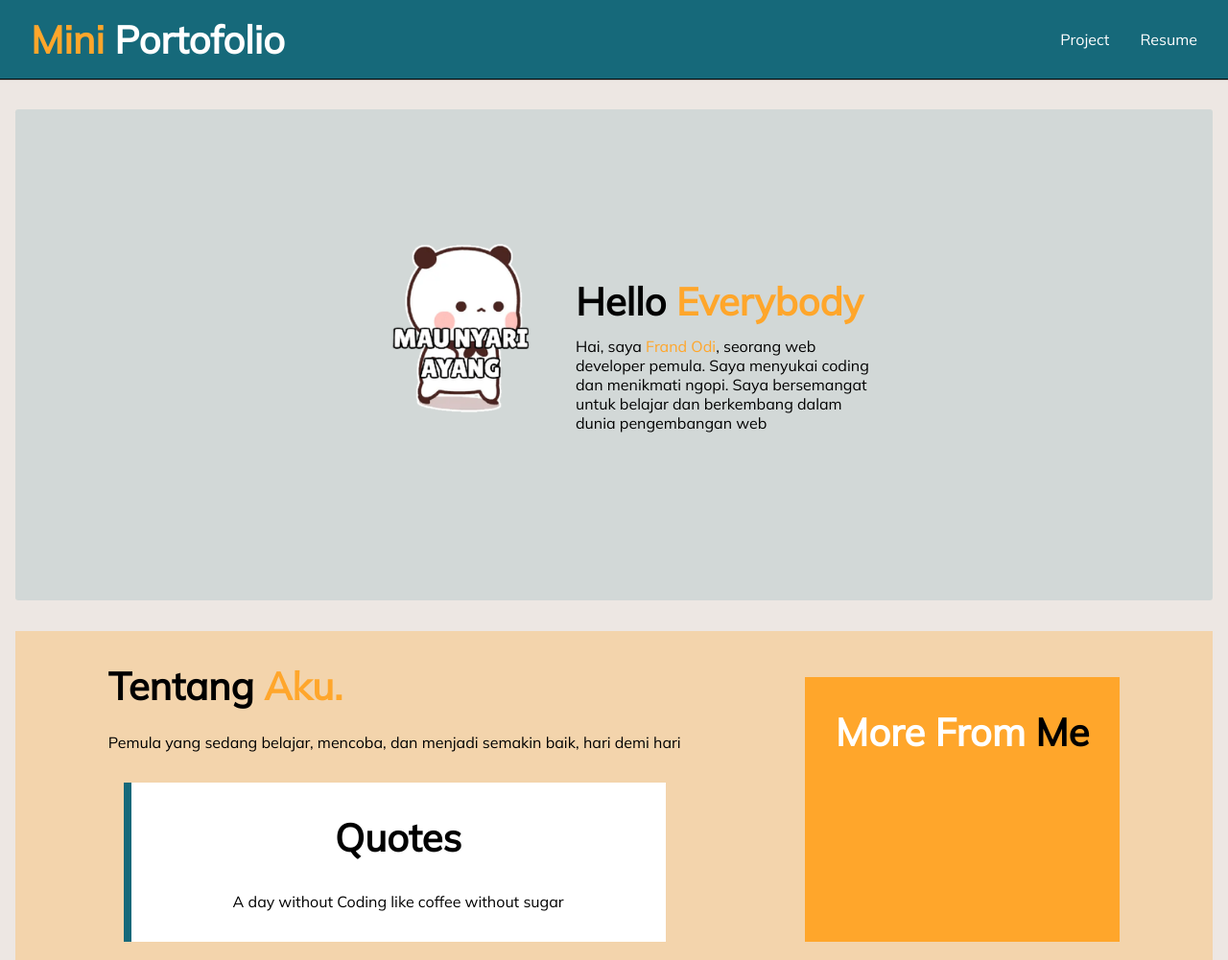
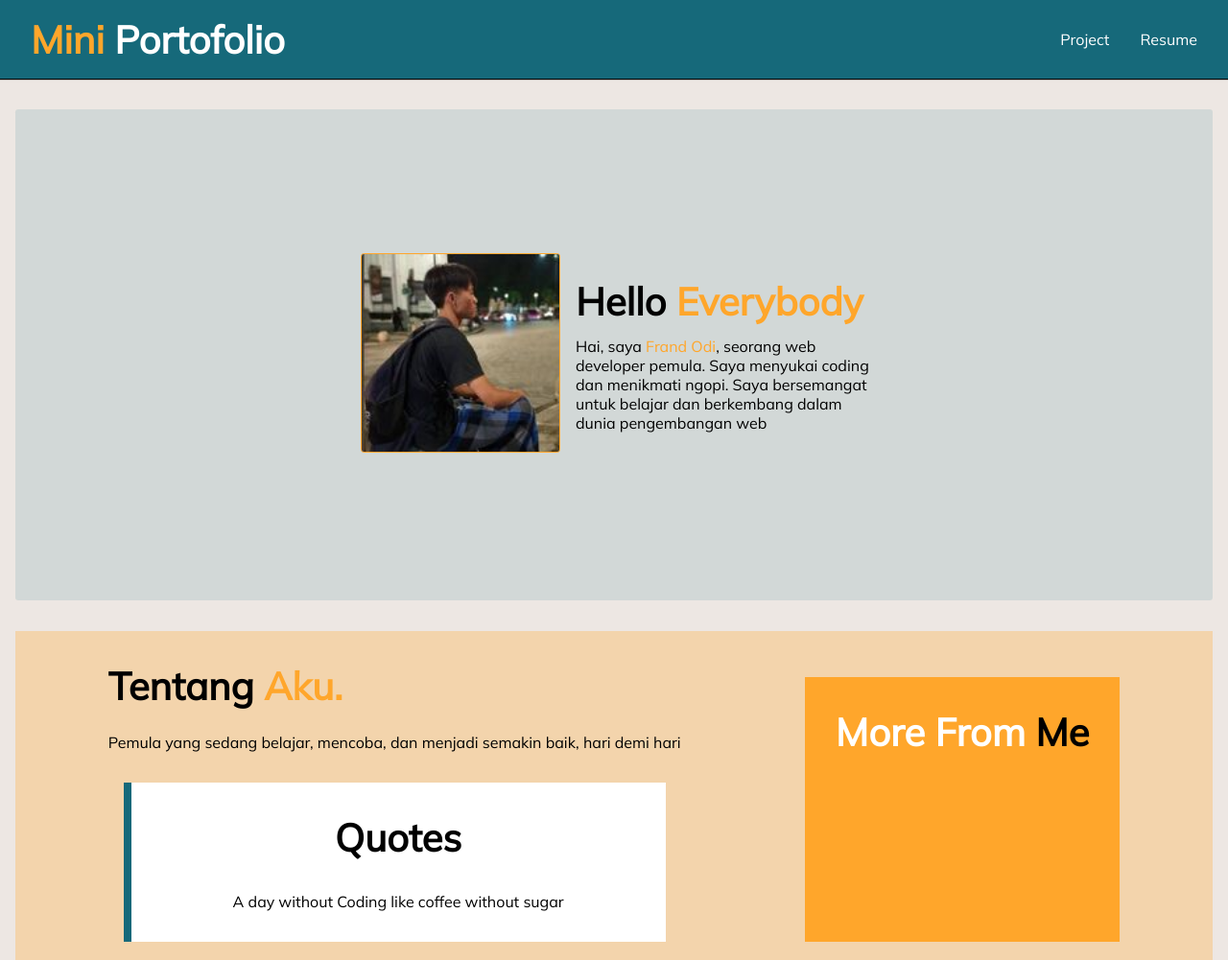
Before and after one commit to frand-kod/Portofolio, a plain HTML site: page public/index.html in a window 1280 px wide. Shown: the top 1001 px of the page at 96% size. Drawn offline with Linux system fonts and the light colour scheme; files that its build step writes are made by us from their sources.

Commit message:
final stage

```diff
--- a/asset/theme/theme-mobile.css
+++ b/asset/theme/theme-mobile.css
@@ -47,9 +47,16 @@ span:hover{
     border-radius: .8vh;
     padding: .2vh 0 .2vh 0 ;
 }
+.image{
 
+    align-items: center;
+    justify-content: center;
+    text-align: center;
+    padding: 1rem;
+}
 img{
-    height: 1.7rem;
+    height: 2rem;
+
 }
 body{
     font-family: "Mulish",sans-serif;
@@ -122,8 +129,10 @@ height: 32rem;
 
 }
 .image img{
-    width: 15rem;
+    border-radius: .4vh;
+    width: 13rem;
     height: auto;
+    border: .01rem solid var(--complement);
 }
 .intro p{
     max-width: 20rem;
--- a/public/index.html
+++ b/public/index.html
@@ -27,7 +27,7 @@
       <main>
         <div class="hero">
           <div class="image">
-            <img src="/asset/img/tester.png" alt="tester" />
+            <img src="/asset/img/aku.jpg" alt="tester" />
           </div>
           <div class="intro">
             <h1>Hello <span>Everybody</span></h1>
```
Also changed, not shown: asset/img/aku.jpg (added).
